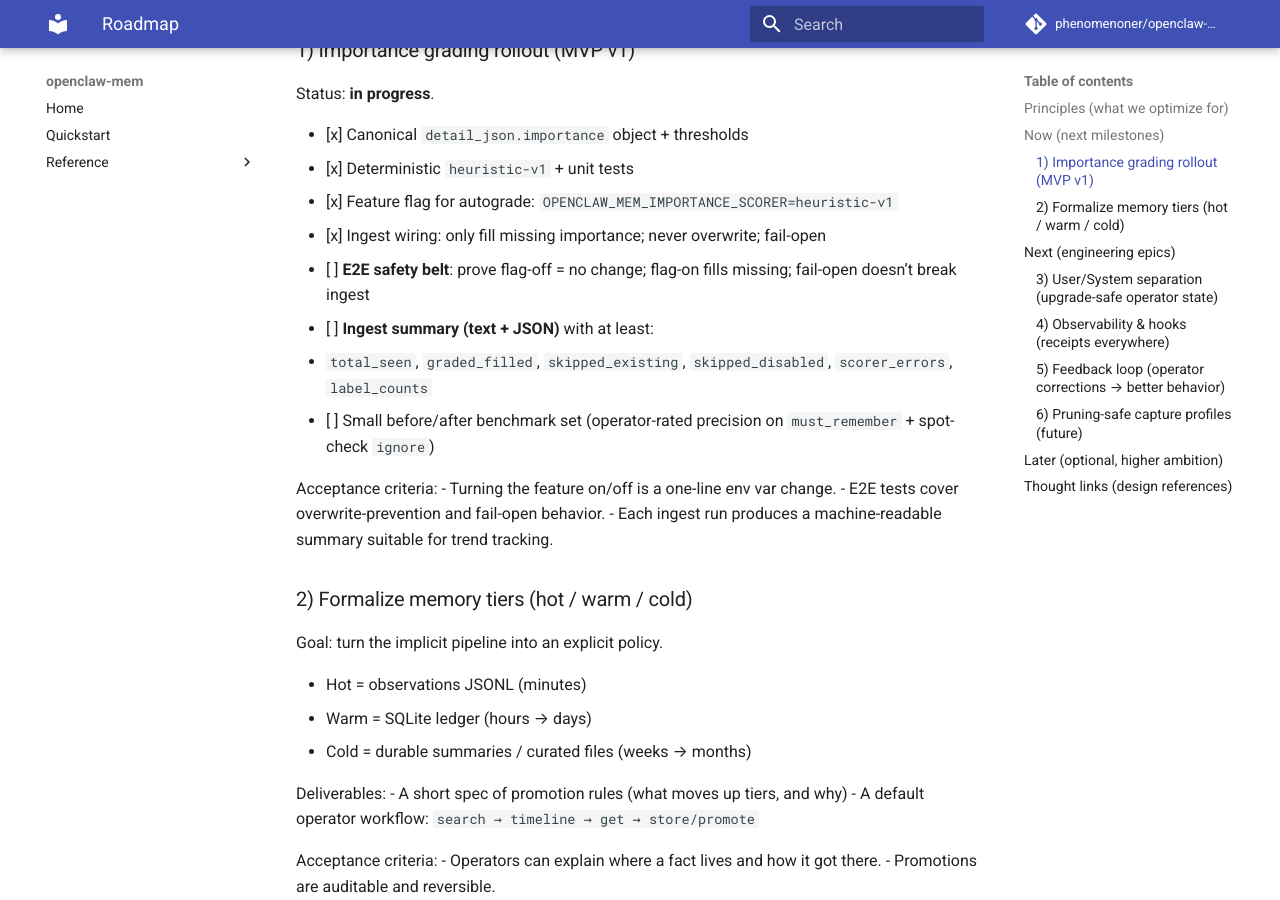
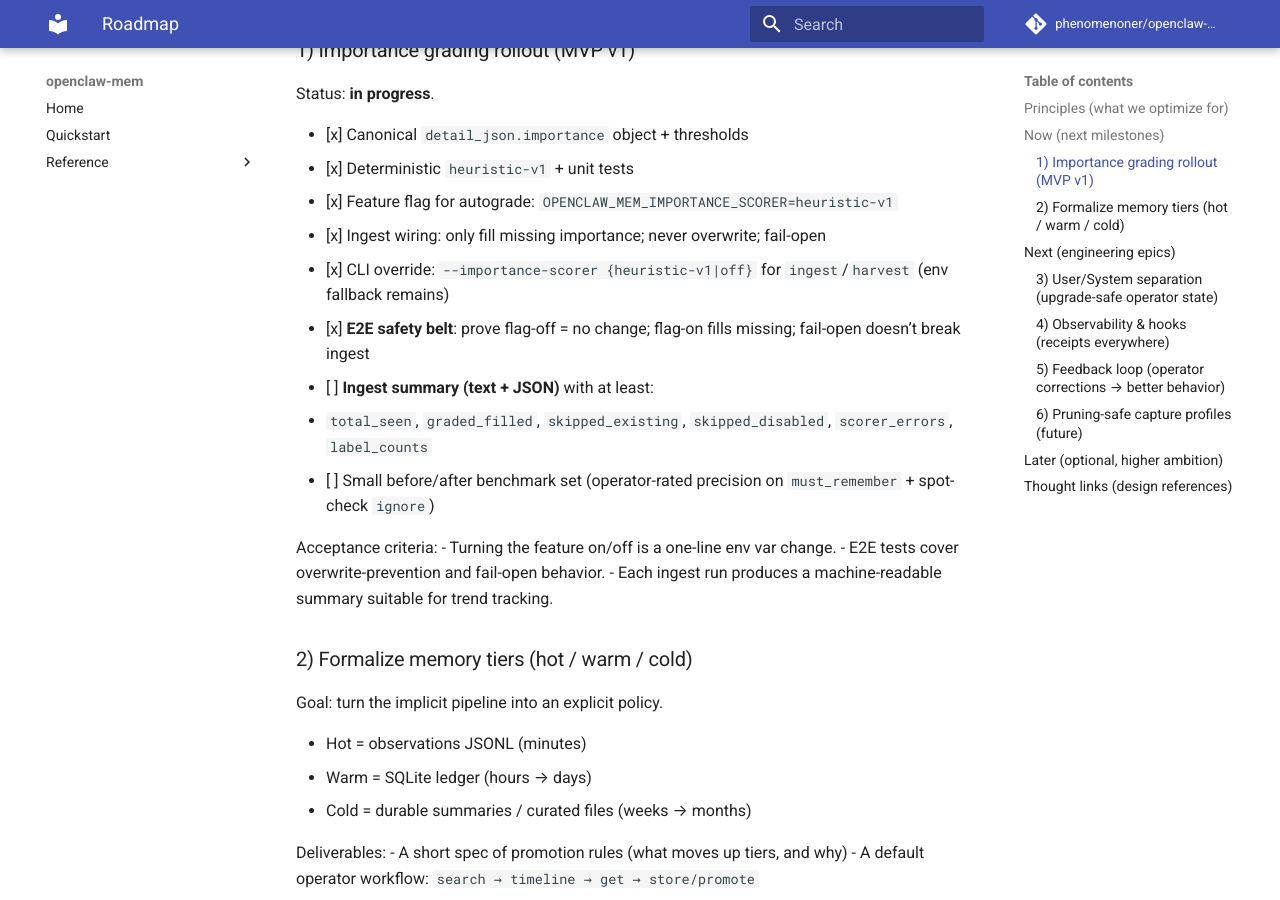
Before and after one commit to phenomenoner/openclaw-mem, an MkDocs documentation site: the page built from docs/roadmap.md, in a window 1280 px wide and 900 px high, scrolled down 631 px. Built offline with MkDocs 1.6.1 and Material for MkDocs 9.7.7, drawn with Linux system fonts in a browser that asks for light colours; comment, search, counter and statistics services are not loaded.

Commit message:
docs: update roadmap for importance autograde

```diff
--- a/docs/roadmap.md
+++ b/docs/roadmap.md
@@ -22,7 +22,8 @@ Status: **in progress**.
 - [x] Deterministic `heuristic-v1` + unit tests
 - [x] Feature flag for autograde: `OPENCLAW_MEM_IMPORTANCE_SCORER=heuristic-v1`
 - [x] Ingest wiring: only fill missing importance; never overwrite; fail-open
-- [ ] **E2E safety belt**: prove flag-off = no change; flag-on fills missing; fail-open doesn’t break ingest
+- [x] CLI override: `--importance-scorer {heuristic-v1|off}` for `ingest`/`harvest` (env fallback remains)
+- [x] **E2E safety belt**: prove flag-off = no change; flag-on fills missing; fail-open doesn’t break ingest
 - [ ] **Ingest summary (text + JSON)** with at least:
   - `total_seen`, `graded_filled`, `skipped_existing`, `skipped_disabled`, `scorer_errors`, `label_counts`
 - [ ] Small before/after benchmark set (operator-rated precision on `must_remember` + spot-check `ignore`)
```
